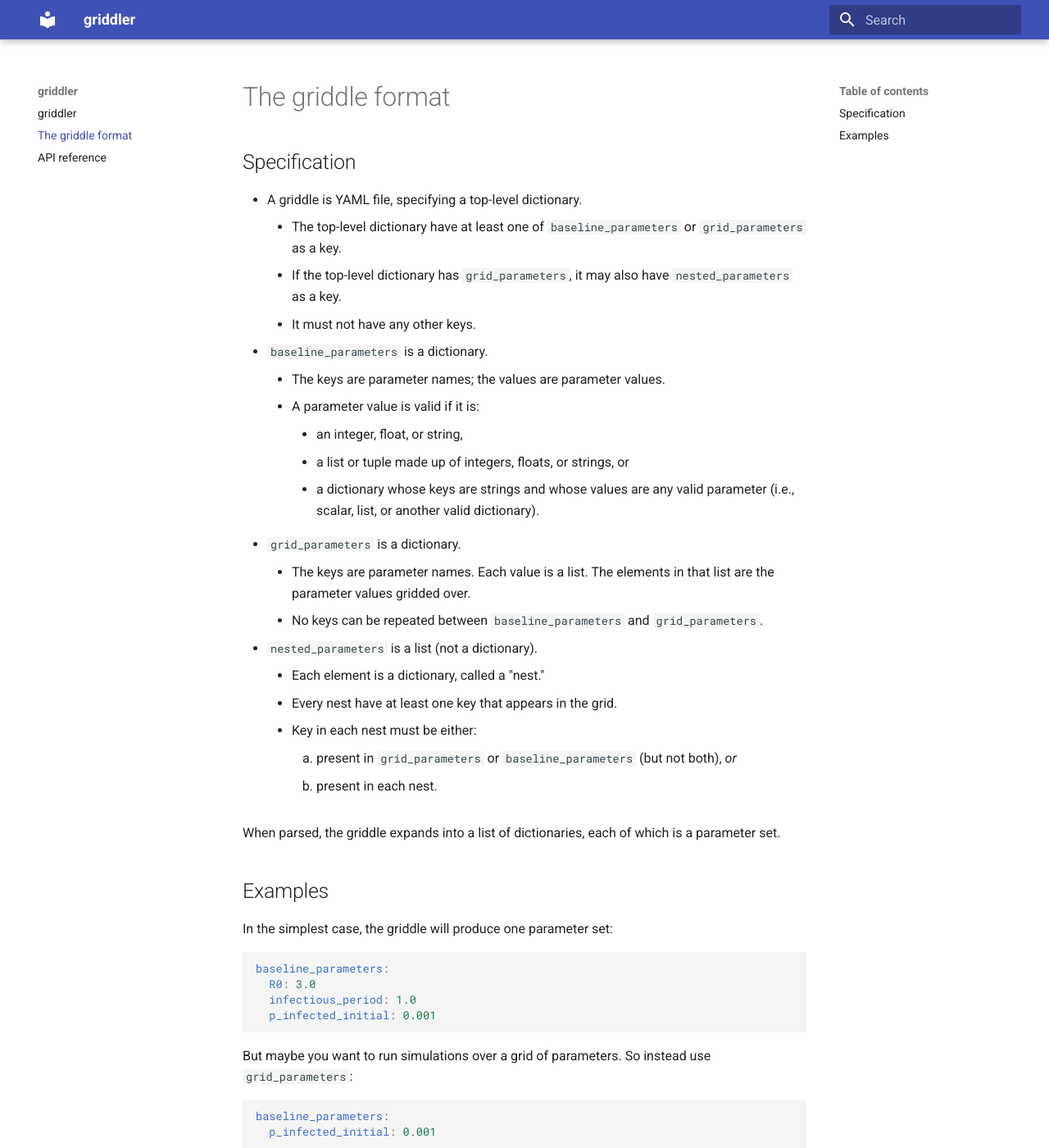
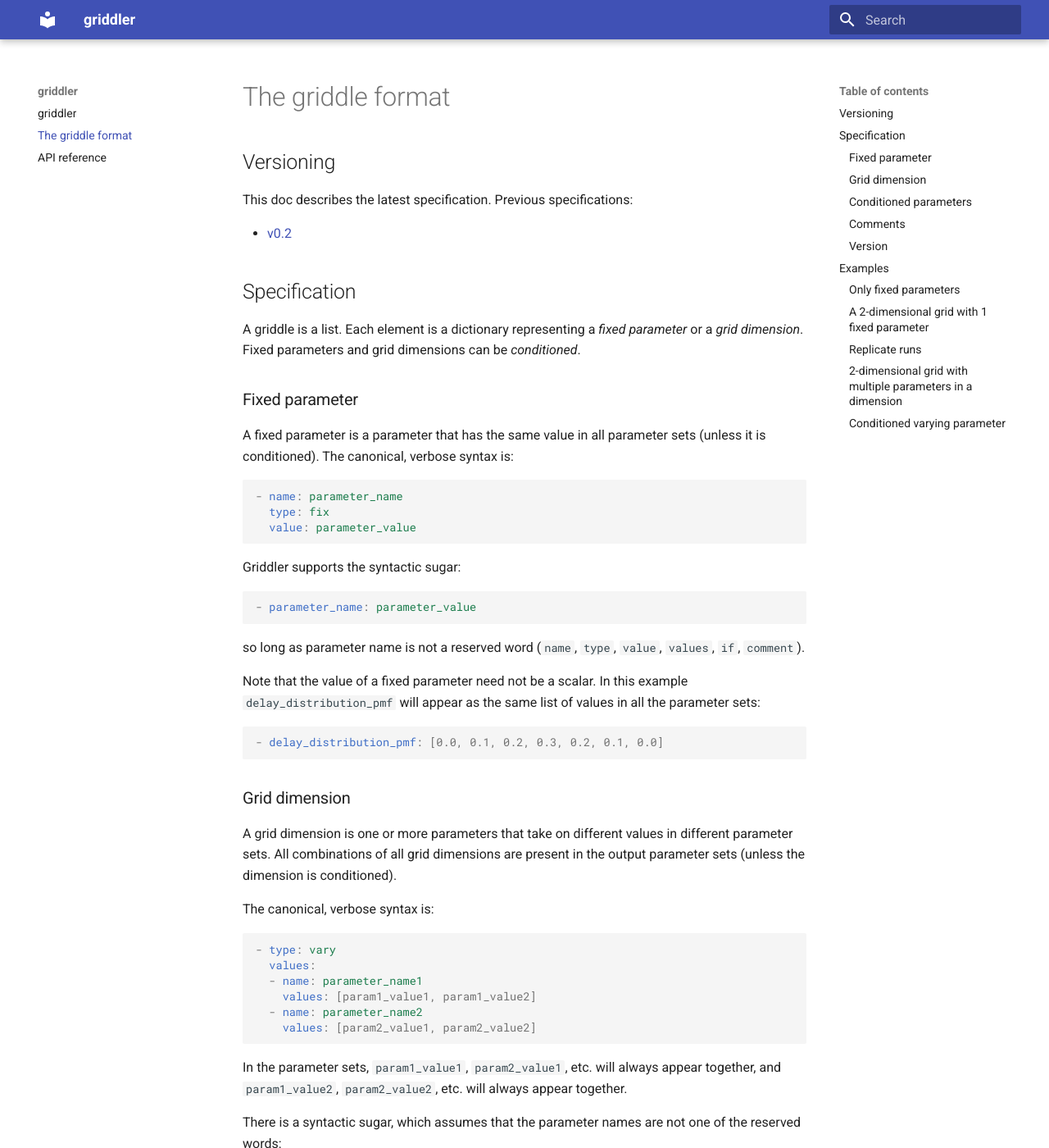
Before and after one commit to CDCgov/pygriddler, an MkDocs documentation site: the page built from docs/griddle.md, in a window 1280 px wide and 1400 px high. Shown: the whole window at 82% size. Built offline with MkDocs 1.6.1 and Material for MkDocs 9.7.7, drawn with Linux system fonts in a browser that asks for light colours; some of the changed text lies outside the part shown.

Commit message:
draft of v0.3 format (docs only)

````diff
--- a/docs/griddle.md
+++ b/docs/griddle.md
@@ -1,137 +1,201 @@
 # The griddle format
+
+## Versioning
+
+This doc describes the latest specification. Previous specifications:
+
+- [v0.2](griddle_0_2.md)
 
 ## Specification
 
-- A griddle is YAML file, specifying a top-level dictionary.
-  - The top-level dictionary have at least one of `baseline_parameters` or `grid_parameters` as a key.
-  - If the top-level dictionary has `grid_parameters`, it may also have `nested_parameters` as a key.
-  - It must not have any other keys.
-- `baseline_parameters` is a dictionary.
-  - The keys are parameter names; the values are parameter values.
-  - A parameter value is valid if it is:
-    - an integer, float, or string,
-    - a list or tuple made up of integers, floats, or strings, or
-    - a dictionary whose keys are strings and whose values are any valid parameter (i.e., scalar, list, or another valid dictionary).
-- `grid_parameters` is a dictionary.
-  - The keys are parameter names. Each value is a list. The elements in that list are the parameter values gridded over.
-  - No keys can be repeated between `baseline_parameters` and `grid_parameters`.
-- `nested_parameters` is a list (not a dictionary).
-  - Each element is a dictionary, called a "nest."
-  - Every nest have at least one key that appears in the grid.
-  - Key in each nest must be either:
-    1.  present in `grid_parameters` or `baseline_parameters` (but not both), _or_
-    2.  present in each nest.
+A griddle is a list. Each element is a dictionary representing a *fixed parameter* or a *grid dimension*. Fixed parameters and grid dimensions can be *conditioned*.
 
-When parsed, the griddle expands into a list of dictionaries, each of which is a parameter set.
+### Fixed parameter
+
+A fixed parameter is a parameter that has the same value in all parameter sets (unless it is conditioned). The canonical, verbose syntax is:
+
+```yaml
+- name: parameter_name
+  type: fix
+  value: parameter_value
+```
+
+Griddler supports the syntactic sugar:
+
+```yaml
+- parameter_name: parameter_value
+```
+
+so long as parameter name is not a reserved word (`name`, `type`, `value`, `values`, `if`, `comment`).
+
+Note that the value of a fixed parameter need not be a scalar. In this example `delay_distribution_pmf` will appear as the same list of values in all the parameter sets:
+
+```yaml
+- delay_distribution_pmf: [0.0, 0.1, 0.2, 0.3, 0.2, 0.1, 0.0]
+```
+
+### Grid dimension
+
+A grid dimension is one or more parameters that take on different values in different parameter sets. All combinations of all grid dimensions are present in the output parameter sets (unless the dimension is conditioned).
+
+The canonical, verbose syntax is:
+
+```yaml
+- type: vary
+  values:
+  - name: parameter_name1
+    values: [param1_value1, param1_value2]
+  - name: parameter_name2
+    values: [param2_value1, param2_value2]
+```
+
+In the parameter sets, `param1_value1`, `param2_value1`, etc. will always appear together, and `param1_value2`, `param2_value2`, etc. will always appear together.
+
+There is a syntactic sugar, which assumes that the parameter names are not one of the reserved words:
+
+```yaml
+- type: vary
+  values:
+    parameter_name1: [param1_value1, param1_value2]
+    parameter_name2: [param2_value1, param2_value2]
+```
+
+For a grid dimension that has only one parameter, whose name is not a reserved word, there is an additional form of syntactic sugar:
+
+```yaml
+- parameter_name: {vary: [value1, value2]}
+```
+
+### Conditioned parameters
+
+A conditioned parameter will only be present in an parameter set when some one or more other parameters are present and have some particular values.
+
+```yaml
+# conditioned fixed parameter
+- name: conditioned_parameter_name
+  if: {parameter_name1: parameter_value1, parameter_name2: parameter_value2}
+  type: fix
+  value: conditioned_parameter_value
+# conditioned varying parameter
+- type: vary
+  if: {parameter_name1: parameter_value1, parameter_name2: parameter_value2}
+  values:
+    varying_parameter_name1: [v_param_value1, v_param_value2]
+```
+
+There is no syntactic sugar for conditioned parameters.
+
+### Comments
+
+Any content in these fields are ignored. This is not important in YAML files, which support comments, but can be useful in a human-written JSON.
+
+```yaml
+- name: fixed_parameter_name
+  type: fix
+  value: fixed_parameter_value
+  comment: Whatever is here is ignored
+- type: vary
+  comment: Whatever is here is ignored
+  values:
+    varying_parameter: [varying_value1, varying_value2]
+```
+
+### Version
+
+TBD: A way to specify which version/schema the file is from.
 
 ## Examples
 
-In the simplest case, the griddle will produce one parameter set:
+### Only fixed parameters
 
 ```yaml
-baseline_parameters:
-  R0: 3.0
-  infectious_period: 1.0
-  p_infected_initial: 0.001
+- R0: 3.0
+- infectious_period: 1.0
+- p_infected_initial: 0.001
 ```
 
-But maybe you want to run simulations over a grid of parameters. So instead use `grid_parameters`:
+This produces only a single parameter set:
+
+```json
+[
+  {"R0": 3.0, "infectious_period": 1.0, "p_infected_initial": 0.001}
+]
+```
+
+### A 2-dimensional grid with 1 fixed parameter
 
 ```yaml
-baseline_parameters:
-  p_infected_initial: 0.001
-
-grid_parameters:
-  R0: [2.0, 3.0]
-  infectious_period: [0.5, 2.0]
+- R0: {vary: [2.0, 3.0]}
+- infectious_period: {vary: [0.5, 2.0]}
+- p_infected_initial: 0.001
 ```
 
-This will run 4 parameter sets, over the Cartesian product of the parameter values for $R_0$ and $1/\gamma$.
+A 2-dimensional grid, with 2 values per dimension, produces 4 parameter sets:
+
+```json
+[
+  {"R0": 2.0, "infectious_period": 0.5, "p_infected_initial": 0.001},
+  {"R0": 2.0, "infectious_period": 2.0, "p_infected_initial": 0.001},
+  {"R0": 3.0, "infectious_period": 0.5, "p_infected_initial": 0.001},
+  {"R0": 3.0, "infectious_period": 2.0, "p_infected_initial": 0.001}
+]
+```
+
+Note that the ordering of the outputs is not guaranteed.
+
+### Replicate runs
 
 If you want to run many replicates of each of those parameter sets, specify `seed` and `n_replicates`:
 
 ```yaml
-baseline_parameters:
-  p_infected_initial: 0.001
-  seed: 42
-  n_replicates: 100
-
-grid_parameters:
-  R0: [2.0, 3.0]
-  infectious_period: [0.5, 2.0]
+- seed: 42
+- n_replicates: 100
+- p_infected_initial: 0.001
+- R0: {vary: [2.0, 3.0]}
+- infectious_period: {vary: [0.5, 2.0]}
 ```
 
 This will still produce 4 parameter sets. It will be up to your wrapped simulation function to know how to run all the replicates. The `replicated()` function in this package is designed for that.
 
-If you want to include nested values, use `nested_parameters`. The keys in each nest that match `grid_parameters` will be used to determine which part of the grid we are in, and the rest of the parameters in the nest will be added in to that part of the grid. For example:
+### 2-dimensional grid with multiple parameters in a dimension
 
 ```yaml
-grid_parameters:
-  R0: [2.0, 4.0]
-  infectious_period: [0.5, 2.0]
-
-nested_parameters:
-  - R0: 2.0
-    p_infected_initial: 0.01
-  - R0: 4.0
-    p_infected_initial: 0.0001
+- type: vary
+  values:
+    R0: [2.0, 4.0]
+    p_infected_initial: [0.01, 0.0001]
+- infectious_period: {vary: [0.5, 2.0]}
 ```
 
-The nested values of $R_0$ match against the grid, and will add the $p_{I0}$ values in to those parts of the grid. Thus, this will produce 4 parameter sets:
+$R_0$ and $p_{I0}$ vary together, and the infectious period $1/\gamma$ varies separately, producing 4 parameter sets:
 
-1. $R_0=2$, $1/\gamma=0.5$, $p_{I0}=10^{-2}$
-1. $R_0=2$, $1/\gamma=2$, $p_{I0}=10^{-2}$
-1. $R_0=4$, $1/\gamma=0.5$, $p_{I0}=10^{-4}$
-1. $R_0=4$, $1/\gamma=2$, $p_{I0}=10^{-4}$
+1. $R_0=2$, $p_{I0}=10^{-2}$, $1/\gamma=0.5$
+2. $R_0=2$, $p_{I0}=10^{-2}$, $1/\gamma=2$
+3. $R_0=4$, $p_{I0}=10^{-4}$, $1/\gamma=0.5$
+4. $R_0=4$, $p_{I0}=10^{-4}$, $1/\gamma=2$
 
-Nested parameters can be used to make named scenarios:
+### Conditioned varying parameter
+
+Vary over two states, matching with their capitals, and then also vary over beach towns in the coastal state:
 
 ```yaml
-baseline_parameters:
-  p_infected_initial: 0.001
-
-grid_parameters:
-  scenario: [pessimistic, optimistic]
-
-nested_parameters:
-  - scenario: pessimistic
-    R0: 4.0
-    infectious_period: 2.0
-  - scenario: optimistic
-    R0: 2.0
-    infectious_period: 0.5
+- type: vary
+  values:
+    state: [Virginia, North Dakota]
+    capital: [Richmond, Pierre]
+- type: vary
+  if: {state: Virginia}
+  values:
+    beach_town: [Virginia Beach, Chincoteague, Colonial Beach]
 ```
 
-This will produce 2 parameter sets.
+This produces 4 parameter sets. Note that `"beach_town"` is only present when `"state"` is `"Virginia"`:
 
-You cannot repeat a parameter name that is in `baseline_parameters` in `grid_parameters`, because it would be overwritten every time. But you can use `nested_parameters` to _sometimes_ overwrite a baseline parameter value:
-
-```yaml
-baseline_parameters:
-  R0: 2.0
-  infectious_period: 1.0
-  p_infected_initial: 0.001
-
-grid_parameters:
-  scenario: [short_infection, long_infection, no_infection]
-  population_size: [!!float 1e3, !!float 1e4]
-
-nested_parameters:
-  - scenario: short_infection
-    infectious_period: 0.5
-  - scenario: long_infection
-    infectious_period: 2.0
-  - scenario: no_infection
-    R0: 0.0
+```json
+[
+  {"state": "Virginia", "capital": "Richmond", "beach_town": "Virginia Beach"},
+  {"state": "Virginia", "capital": "Richmond", "beach_town": "Chincoteague"},
+  {"state": "Virginia", "capital": "Richmond", "beach_town": "Colonial Beach"},
+  {"state": "North Dakota", "capital": "Pierre"}
+]
 ```
-
-This will produce 6 parameter sets:
-
-1. $R_0 = 2$, $\gamma = 1/0.5$, $N = 10^3$, $p_{I0} = 10^{-3}$
-1. $R_0 = 2$, $\gamma = 1/0.5$, $N = 10^4$, $p_{I0} = 10^{-3}$
-1. $R_0 = 2$, $\gamma = 1/2.0$, $N = 10^3$, $p_{I0} = 10^{-3}$
-1. $R_0 = 2$, $\gamma = 1/2.0$, $N = 10^4$, $p_{I0} = 10^{-3}$
-1. $R_0 = 0$, $\gamma = 1.0$, $N = 10^3$, $p_{I0} = 10^{-3}$
-1. $R_0 = 0$, $\gamma = 1.0$, $N = 10^4$, $p_{I0} = 10^{-3}$
-
-All of them have the same fixed parameter value $p_{I0}$. Half of them have each of the two grid parameter values $N$. For each of the three scenarios, there is a mix of $R_0$ and $\gamma$ values drawn from `baseline_parameters` and `nested_parameters`.
--- /dev/null
+++ b/docs/griddle_0_2.md
@@ -0,0 +1,23 @@
+# griddle v0.2 specification
+
+- A griddle is YAML file, specifying a top-level dictionary.
+  - The top-level dictionary have at least one of `baseline_parameters` or `grid_parameters` as a key.
+  - If the top-level dictionary has `grid_parameters`, it may also have `nested_parameters` as a key.
+  - It must not have any other keys.
+- `baseline_parameters` is a dictionary.
+  - The keys are parameter names; the values are parameter values.
+  - A parameter value is valid if it is:
+    - an integer, float, or string,
+    - a list or tuple made up of integers, floats, or strings, or
+    - a dictionary whose keys are strings and whose values are any valid parameter (i.e., scalar, list, or another valid dictionary).
+- `grid_parameters` is a dictionary.
+  - The keys are parameter names. Each value is a list. The elements in that list are the parameter values gridded over.
+  - No keys can be repeated between `baseline_parameters` and `grid_parameters`.
+- `nested_parameters` is a list (not a dictionary).
+  - Each element is a dictionary, called a "nest."
+  - Every nest have at least one key that appears in the grid.
+  - Key in each nest must be either:
+    1.  present in `grid_parameters` or `baseline_parameters` (but not both), _or_
+    2.  present in each nest.
+
+When parsed, the griddle expands into a list of dictionaries, each of which is a parameter set.
````
